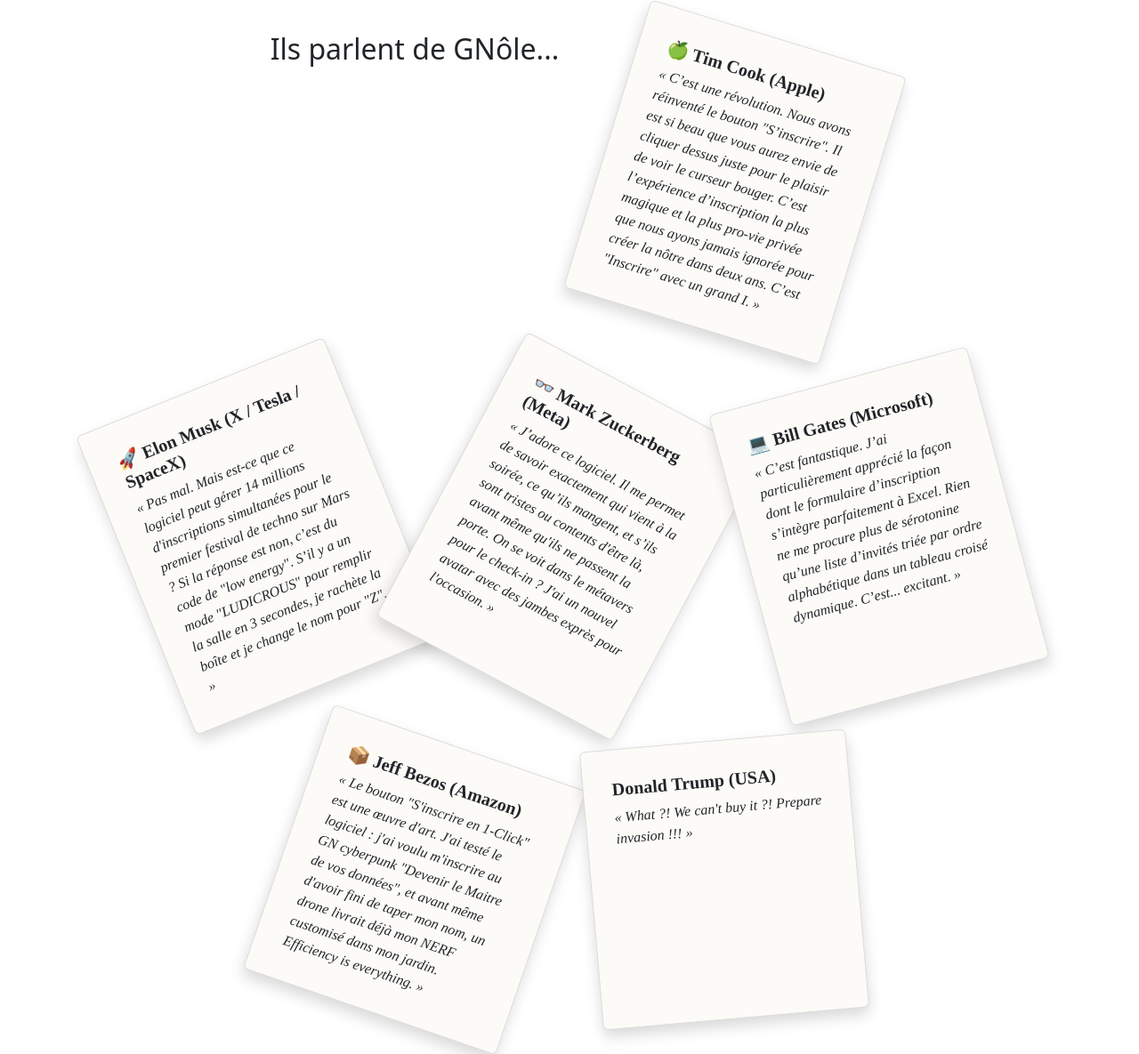
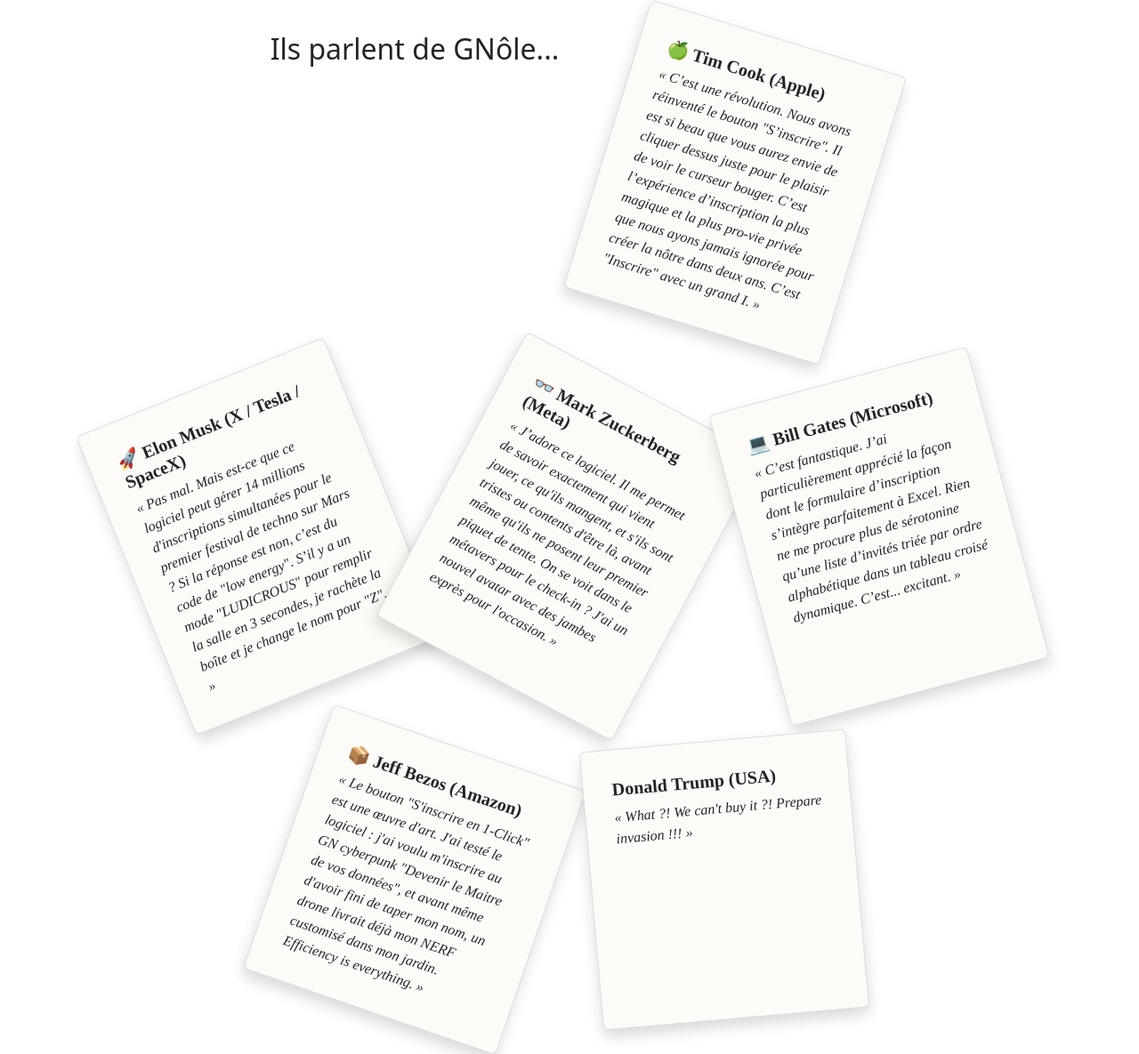
Before and after one commit to Pommovore/gnmanager, a Flask app: page /dashboard in a window 1280 px wide. Shown: the part 335-1520 px from the top of the page at 89% size. Run offline with Flask 3, Linux system fonts and the light colour scheme; the visitor is signed in with stand-in values (Sample User, id 1); data that the repository does not hold is empty; some libraries are stand-ins or nearby versions.

Commit message:
evolutions mineures

```diff
--- a/templates/dashboard.html
+++ b/templates/dashboard.html
@@ -137,9 +137,11 @@
             style="max-width: 300px; transform: rotate(28deg); background-color: #fdfbf7; border: 1px solid #ddd; font-family: 'Times New Roman', serif;">
             <div class="card-body">
                 <h5 class="card-title fw-bold">👓 Mark Zuckerberg (Meta)</h5>
-                <p class="card-text fst-italic">« J’adore ce logiciel. Il me permet de savoir exactement qui vient à la
-                    soirée, ce qu’ils mangent, et s’ils sont tristes ou contents d'être là, avant même qu'ils ne passent
-                    la porte. On se voit dans le métavers pour le check-in ? J'ai un nouvel avatar avec des jambes
+                <p class="card-text fst-italic">« J’adore ce logiciel. Il me permet de savoir exactement qui vient
+                    jouer,
+                    ce qu'ils mangent, et s'ils sont tristes ou contents d'être là, avant même qu'ils ne posent leur
+                    premier piquet de tente.
+                    On se voit dans le métavers pour le check-in ? J'ai un nouvel avatar avec des jambes
                     exprès pour l'occasion. »</p>
             </div>
         </div>
```
